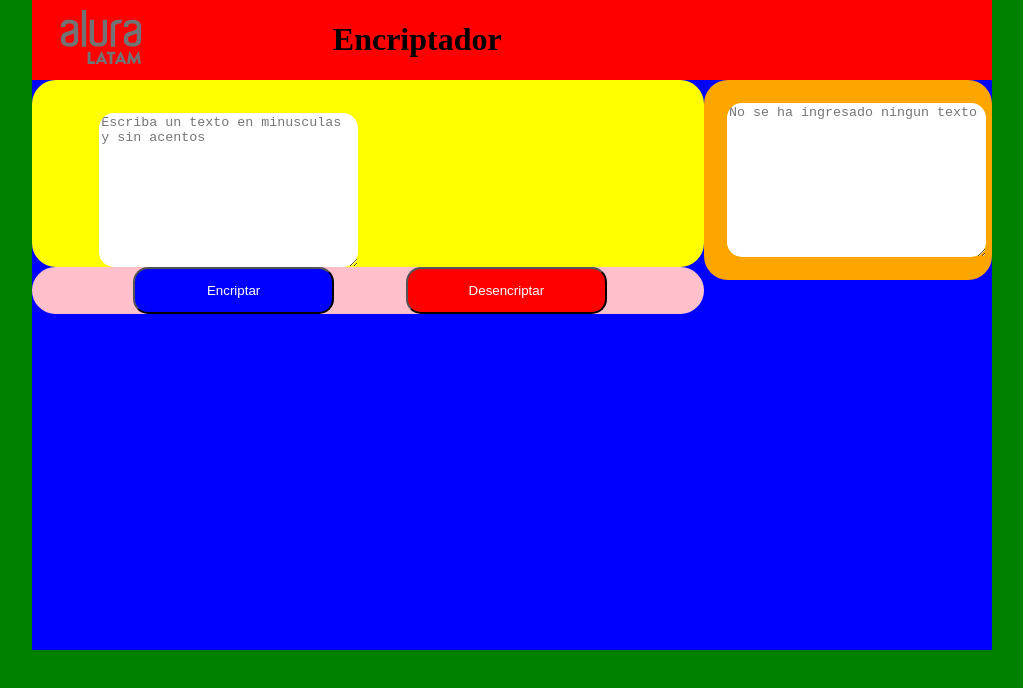
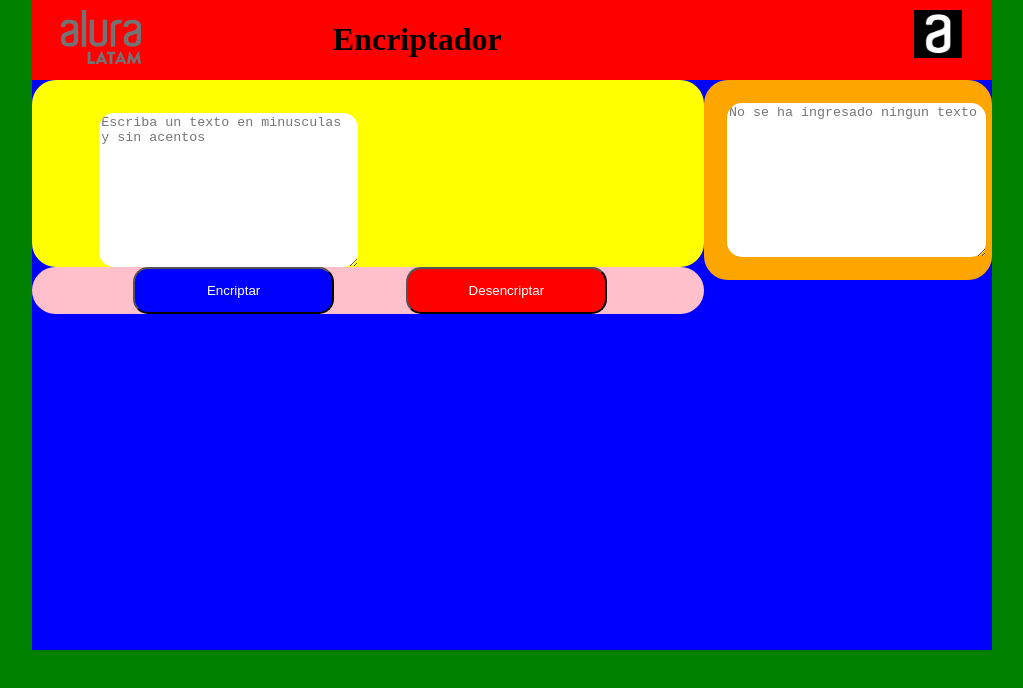
Before and after one commit to fcastillo69/Encriptador, a plain HTML site: page index.html in a window 1280 px wide. Shown: the whole page, without its empty margins (128-1151 px from the left). Drawn offline with Linux system fonts and the light colour scheme.

Commit message:
Arreglando logos

```diff
--- a/index.html
+++ b/index.html
@@ -14,6 +14,10 @@
             <div class="logo">
                 <img class="imagLogo" src="/imagenes/logo-aluraespanhol.svg" alt="logo alura latam">
                 <h1 class="titulo">Encriptador</h1>
+                <div style="text-align: left;">
+                    <img class="imagLogo_der" src="/imagenes/índice.png" alt="icono_añura">
+                </div>
+
             </div>
             <div class="izq">
                 <textarea class="input-text" name="input-text" id="input-text" cols="30" rows="10" placeholder="Escriba un texto en minusculas y sin acentos"></textarea>
--- a/style.css
+++ b/style.css
@@ -48,6 +48,13 @@ body{
     float: inherit;
 }
 
+.imagLogo_der{
+    margin-top: 1%;
+    margin-left: 43%;
+    float: inherit;
+    width: 5%;
+}
+
 .titulo{
     float: inherit;
     margin-left: 20%;
```
Also changed, not shown: imagenes/favicon.ico (added), imagenes/índice.png (added).
